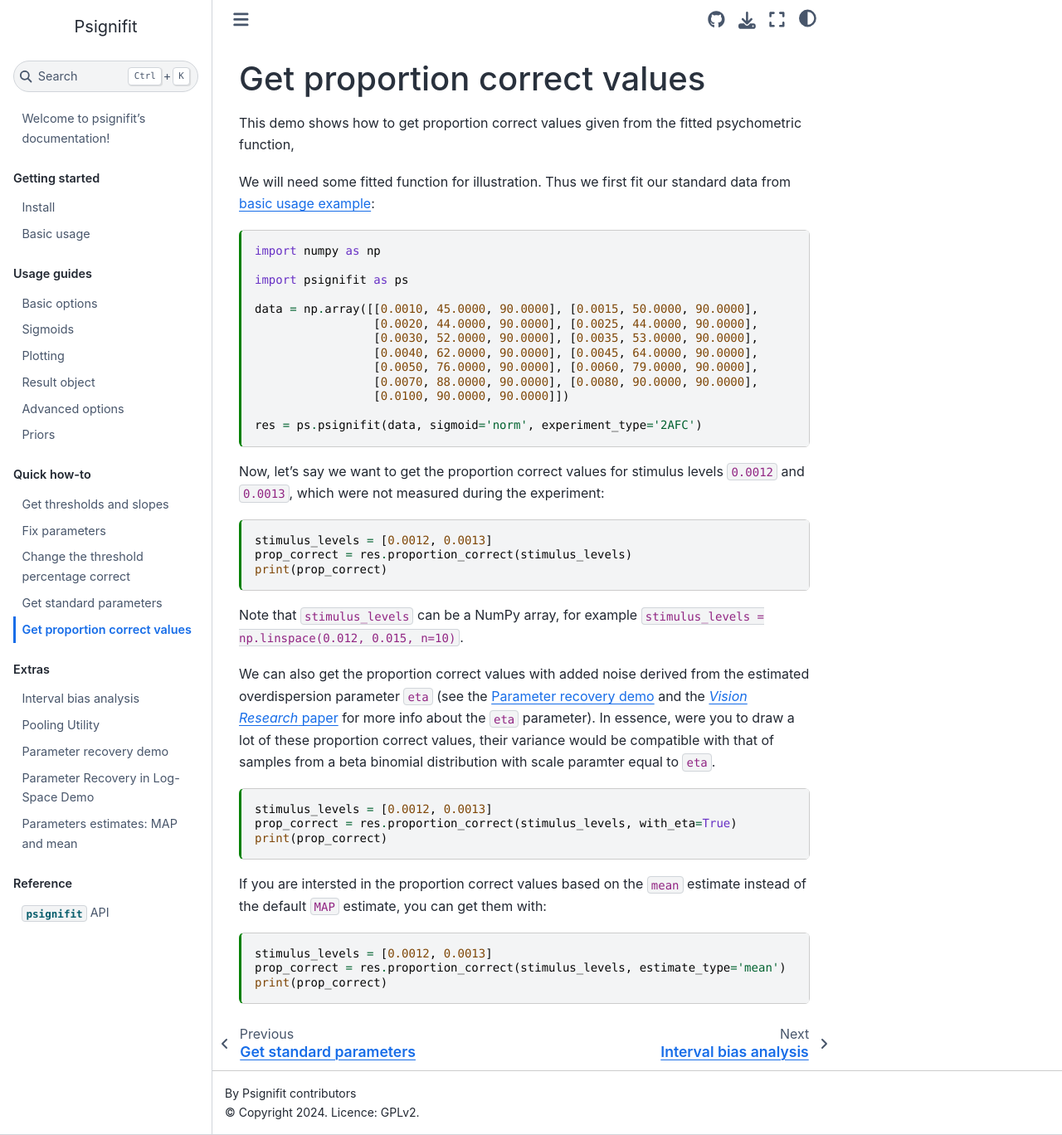
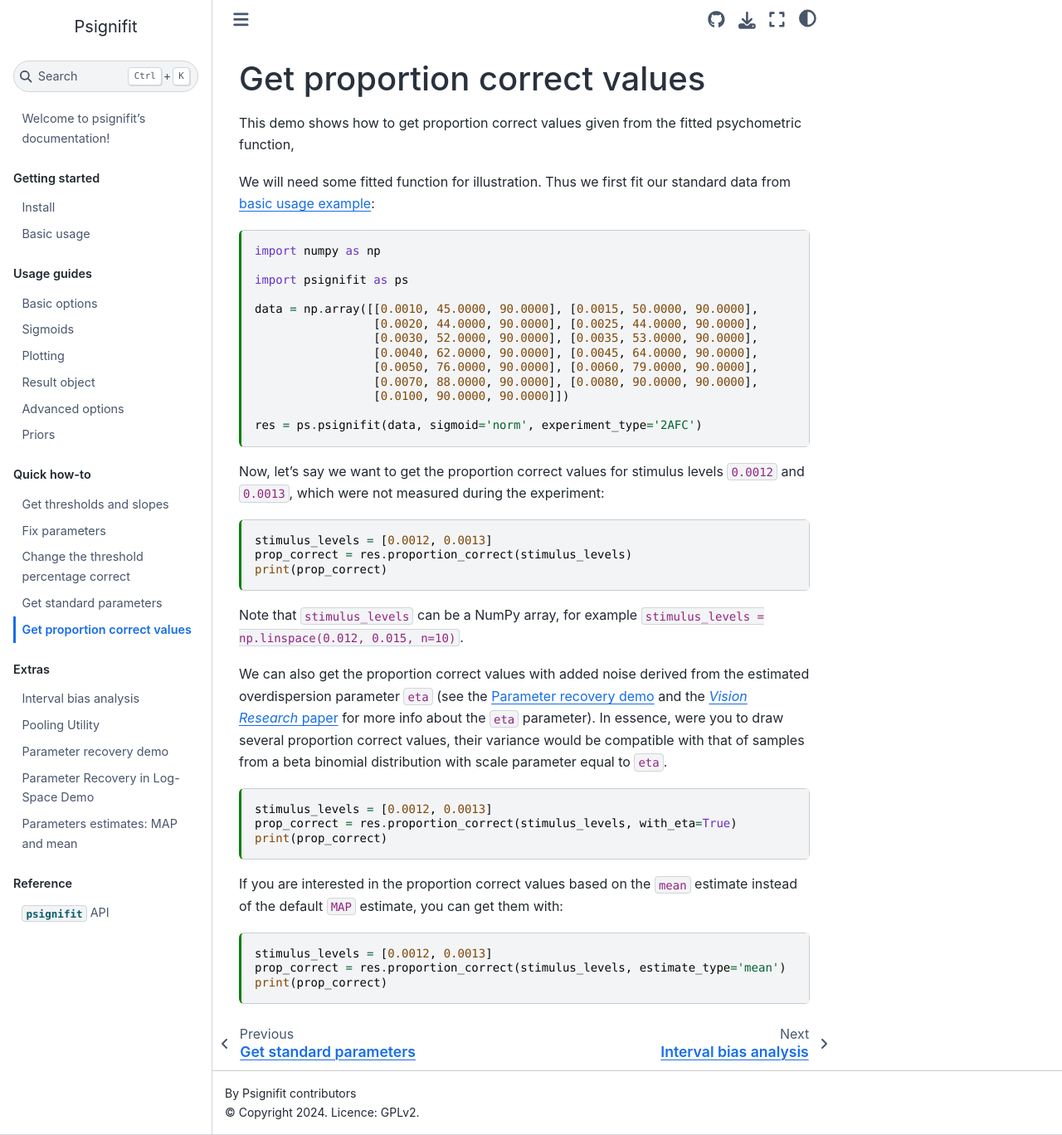
Before and after one commit to wichmann-lab/python-psignifit, a Jupyter Book: the page built from docs/how_to/How-to-Get-Proportion-Correct.md, in a window 1280 px wide and 1368 px high. Shown: the whole window at 83% size. Built offline with Jupyter Book 1.0.4 settings and Sphinx 7.4.7 and the Sphinx Book theme 1.1.4, drawn with Linux system fonts in a browser that asks for light colours.

Commit message:
fix typos

````diff
--- a/docs/how_to/How-to-Get-Proportion-Correct.md
+++ b/docs/how_to/How-to-Get-Proportion-Correct.md
@@ -49,8 +49,8 @@ Note that `stimulus_levels` can be a NumPy array, for example `stimulus_levels =
 We can also get the proportion correct values with added noise derived from the estimated overdispersion
 parameter `eta` (see the [Parameter recovery demo](../examples/parameter_recovery_demo.md#and-now-with-some-more-realistic-data)
 and the [*Vision Research* paper](http://www.sciencedirect.com/science/article/pii/S0042698916000390)
-for more info about the `eta` parameter). In essence, were you to draw a lot of these proportion correct values, their
-variance would be compatible with that of samples from a beta binomial distribution with scale paramter equal to `eta`.
+for more info about the `eta` parameter). In essence, were you to draw several proportion correct values, their
+variance would be compatible with that of samples from a beta binomial distribution with scale parameter equal to `eta`.
 
 ```{code-cell} ipython3
 stimulus_levels = [0.0012, 0.0013]
@@ -58,7 +58,7 @@ prop_correct = res.proportion_correct(stimulus_levels, with_eta=True)
 print(prop_correct)
 ```
 
-If you are intersted in the proportion correct values based on the `mean` estimate instead of the default
+If you are interested in the proportion correct values based on the `mean` estimate instead of the default
 `MAP` estimate, you can get them with:
 
 ```{code-cell} ipython3
````
